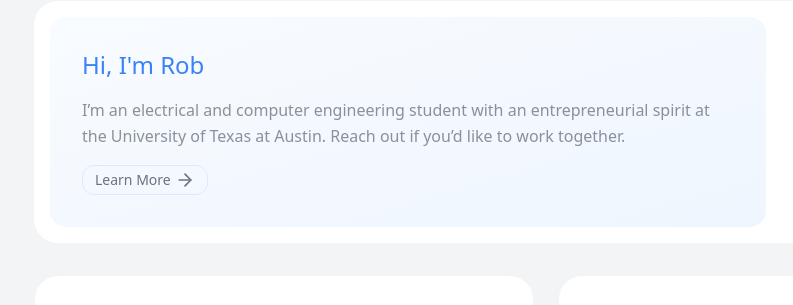
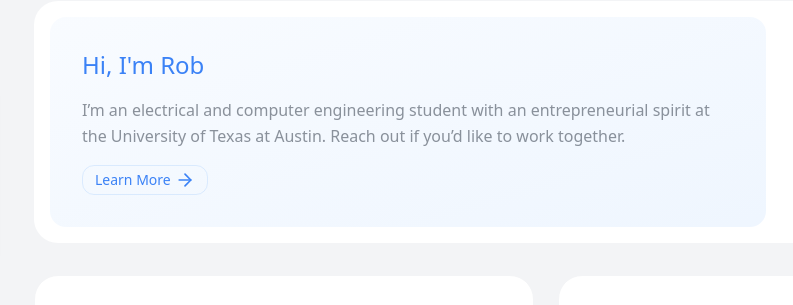
Before and after one commit to 11CaptainKirk/robertjkirk.com, an Astro site: page / in a window 1280 px wide. Shown: the part 31-336 px from the top of the page, 94-887 px from the left. Built offline with nearby package versions, Linux system fonts and the light colour scheme; Astro itself is replaced by a stand-in of ours.

Commit message:
fixed learn more button

```diff
--- a/src/pages/index.astro
+++ b/src/pages/index.astro
@@ -75,7 +75,7 @@ const currentYear = new Date().getFullYear();
                 </p>
                 <a
                   href="/writing/about"
-                  class="text-gray-500 text-sm hover:text-blue-600 border hover:border-blue-500/50 border-blue-200/50 dark:border-blue-500/50 dark:bg-blue-600/20 w-fit p-1 px-3 rounded-xl transition-colors flex-row flex mt-4 gap-1"
+                  class="text-blue-500 text-sm hover:text-blue-600 border hover:border-blue-500/50 border-blue-200/50 dark:border-blue-500/50 dark:bg-blue-600/20 w-fit p-1 px-3 rounded-xl transition-colors flex-row flex mt-4 gap-1"
                 >
                   Learn More
                   <svg
```
